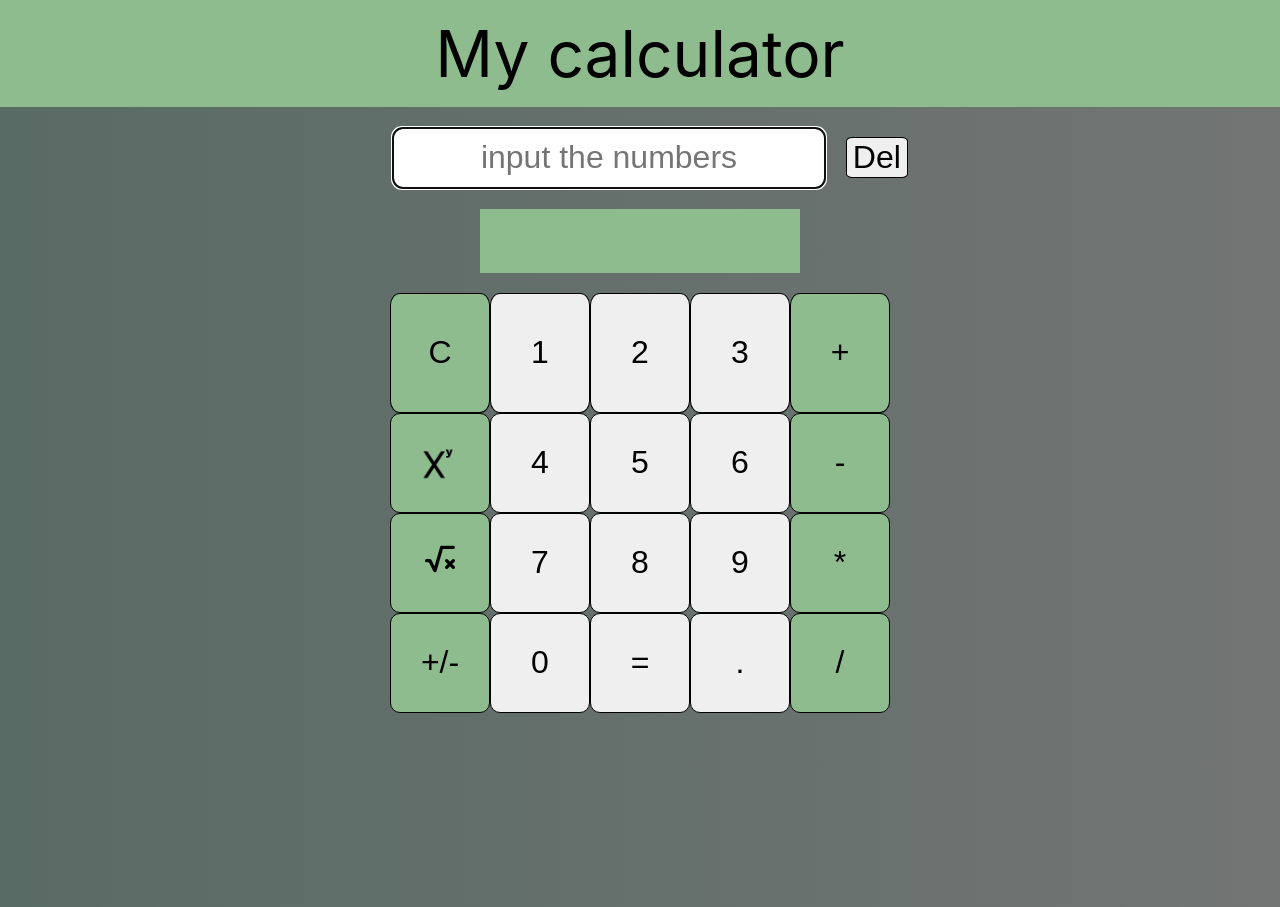
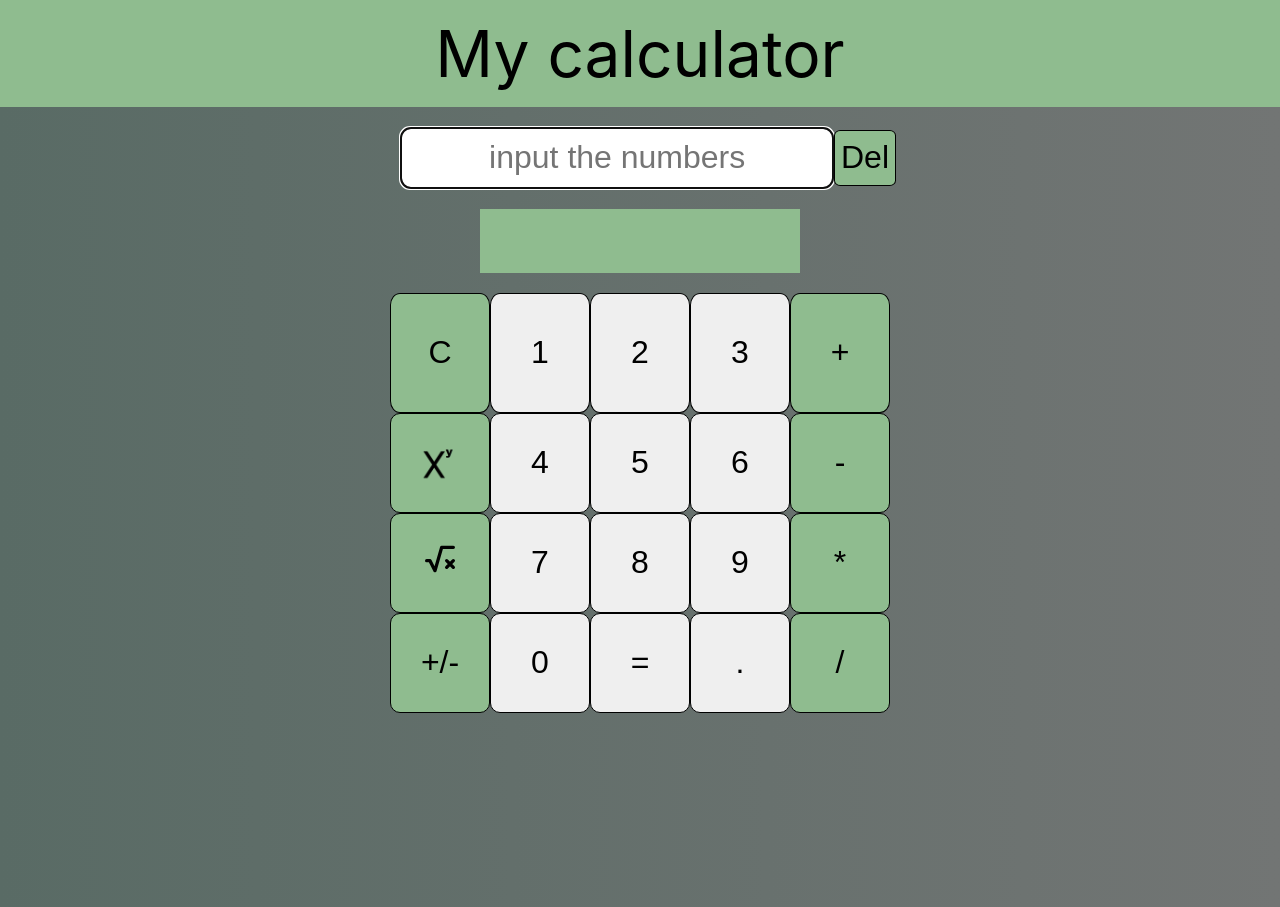
Before and after one commit to OxanaDanilova/Calculator, a React (Create React App) app in the folder my-calculator/: page / in a window 1280 px wide. Built offline with nearby package versions, Linux system fonts and the light colour scheme.

Commit message:
fix:add some styles for Delete button

```diff
--- a/my-calculator/src/Components/Buttons/Buttons.css
+++ b/my-calculator/src/Components/Buttons/Buttons.css
@@ -20,12 +20,19 @@ button:hover {
 }
 
 input {
-    margin: 20px;
+    margin: 20px 0 20px 20px;
     height: 3rem;
     font-size: 2rem;
     padding: 0.3rem;
     border-radius:10px;
     text-align: center;
+}
+
+.input-panel {
+    width: 32rem;
+    display: flex;
+    align-items: center;
+    justify-content: flex-end;
 }
 
 .memory-res {
@@ -51,6 +58,9 @@ input {
 .operation-btn {
     background-color:darkseagreen;
 }
+.del-btn {
+    height: 3.5rem;
+}
 
 .pow {
     background-image: url(./images/squareNum.png);
--- a/my-calculator/src/Components/Buttons/Buttons.js
+++ b/my-calculator/src/Components/Buttons/Buttons.js
@@ -12,8 +12,6 @@ class Buttons extends Component {
     const keyHandler = (event) => {
       const regexp = /\d?\+?-?\*?\/?,?/;
       let result = event.key.match(regexp) || [];
-      console.log("result", result);
-      console.log("event.key", event.key);
       switch (event.key) {
         case "Enter":
           handleClick("=");
@@ -100,7 +98,6 @@ class Buttons extends Component {
       )[0];
       if (typeof number === "number") {
         if (this.isEqualSign === true && !this.secondNumber) {
-          console.log("number-bamber", number);
           this.firstNumber = String(number);
           this.showValue = this.firstNumber;
           this.isEqualSign = false;
@@ -130,11 +127,10 @@ class Buttons extends Component {
             this.secondNumber,
             this.operationSign
           );
-          if (number === '='){
+          if (number === "=") {
             this.isEqualSign = true;
           } else {
             this.isEqualSign = false;
-
           }
           this.firstNumber = this.showValue;
           this.secondNumber = "";
@@ -154,11 +150,12 @@ class Buttons extends Component {
           this.operationSign = "";
         }
         if (
-          number === "+" ||
+          (number === "+" ||
             number === "-" ||
             number === "*" ||
             number === "/" ||
-          number === "^"
+            number === "^") &&
+          this.firstNumber
         ) {
           this.operationSign = number;
           this.showValue = this.operationSign;
@@ -198,23 +195,34 @@ class Buttons extends Component {
           if (this.showValue) {
             this.showValue = String(this.showValue);
             if (!this.operationSign) {
-          this.showValue = this.showValue.substr(0, this.showValue.length-1);
-          this.firstNumber = (+this.showValue===0)?'':+this.showValue;
+              this.showValue = this.showValue.substr(
+                0,
+                this.showValue.length - 1
+              );
+              this.firstNumber = +this.showValue === 0 ? "" : +this.showValue;
             } else {
-          if (this.showValue ==='+' || this.showValue ==='-' || this.showValue ==='*' || this.showValue ==='/' || this.showValue ==='^'){
-            this.showValue = this.showValue.substr(0, this.showValue.length-1);
+              if (
+                this.showValue === "+" ||
+                this.showValue === "-" ||
+                this.showValue === "*" ||
+                this.showValue === "/" ||
+                this.showValue === "^"
+              ) {
+                this.showValue = this.showValue.substr(
+                  0,
+                  this.showValue.length - 1
+                );
                 this.operationSign = this.showValue;
               } else {
-            this.showValue = this.showValue.substr(0, this.showValue.length-1);
-            this.secondNumber = (+this.showValue===0)?'':+this.showValue;
+                this.showValue = this.showValue.substr(
+                  0,
+                  this.showValue.length - 1
+                );
+                this.secondNumber =
+                  +this.showValue === 0 ? "" : +this.showValue;
               }
             }
-
           }
-
-      console.log('this.showValue.length', this.showValue.length);
-      console.log('this.showValue', this.showValue);
-
         }
       }
       const input = document.getElementsByTagName("input")[0];
@@ -228,18 +236,13 @@ class Buttons extends Component {
           value={this.showValue}
         ></input>
       );
-
-      console.log("first", this.firstNumber);
-      console.log("second", this.secondNumber);
-      console.log("operationSign", this.operationSign);
-      console.log('isEqualSign', this.isEqualSign);
     };
 
     return (
       <div className="panel">
-        <div>
+        <div className="input-panel">
          {trickyInput}
-          <button onClick={() => handleClick('Del')}>Del</button>
+          <button className="del-btn operation-btn" onClick={() => handleClick("Del")}>Del</button>
           </div>
 
         {memoryDisplay}
```
Also changed, not shown: 2 other files (tests, documents, lock files or other folders). Lines whose indentation alone changed are shown as unchanged.
